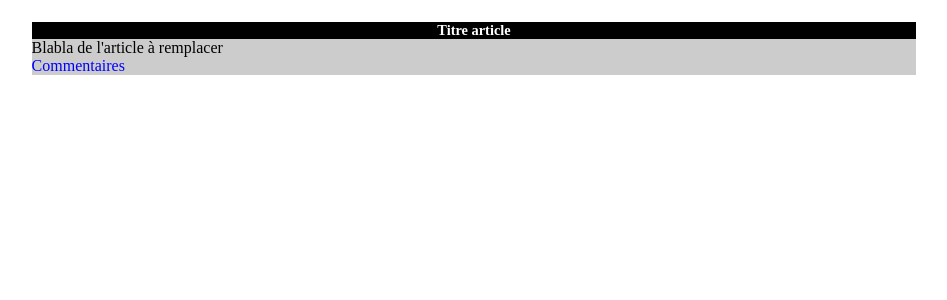
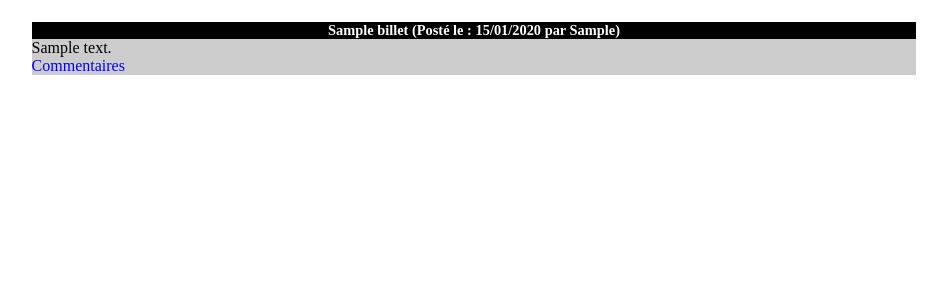
Before and after one commit to Hitoride57/Cours_OC-miniblog, a PHP site: page / in a window 1280 px wide. Shown: the part 58-358 px from the top of the page, without its empty margins (166-1113 px from the left). Run offline with PHP 8.4, Linux system fonts and the light colour scheme; tables that the repository leaves empty or names only in its code hold one stand-in row (values such as "Sample post").

Commit message:
UPDATE(index & include)
Intégration PHP et mise à jour includes

```diff
--- a/includes/db_call.php
+++ b/includes/db_call.php
@@ -1,7 +1,9 @@
+<?php
 // Fichier d'appel de la base de données
 
 try {
-    $db_miniblog = new PDO('mysql:host=localhost;dbname=test;charset=utf8', 'root', 'root');
+    $db_miniblog = new PDO('mysql:host=localhost;dbname=' . $db_name . ';charset=utf8', 'root', 'root');
 } catch (Exception $e) {
     die('Erreur : ' . $e->getMessage());
 }
+?>
--- a/includes/var_set.php
+++ b/includes/var_set.php
@@ -1,8 +1,11 @@
+<?php
 /*
 Fichier de définition des variables récurrentes
 Voir le fichier README.md pour la structure des tables
 */
 
-$db_name = 'test'                       // Nom de la base de données pour le miniblog
-$table_article = 'billets'              // Nom de la table pour le stockage des billets
-$table_comment = 'commentaires'         // Nom de la table pour le stockage des commentaires
+$db_name = 'test';                       // Nom de la base de données pour le miniblog
+$table_article = 'billets';              // Nom de la table pour le stockage des billets
+$table_comment = 'commentaires';         // Nom de la table pour le stockage des commentaires
+$nb_billet = '5';                        // Nombre de billets affichés par défaut
+?>
--- a/index.php
+++ b/index.php
@@ -3,13 +3,28 @@
 
     include('includes/header.php');
 ?>
+
 <div class='news'>
-    <h3>Titre article</h3>
+
+<?php
+
+    include('includes/var_set.php');
+
+    include('includes/db_call.php');
+
+    $last_billet = $db_miniblog->query('SELECT id, auteur, titre, contenu, DATE_FORMAT(date_creation, \'%d/%m/%Y\') AS date_creation FROM ' . $table_article . ' ORDER BY date_creation DESC LIMIT 0,' . $nb_billet);
+
+    while ($billet = $last_billet->fetch()) {
+?>
+    <h3><?php echo $billet['titre'] . ' (Posté le : ' . $billet['date_creation'] . ' par ' . $billet['auteur'] . ')'; ?></h3>
     <p>
-        Blabla de l'article à remplacer
-        <br/>
+        <?php echo $billet['contenu']; ?>
+        <br />
         <a href="commentaires.php">Commentaires</a>
     </p>
+<?php
+    }
+?>
 
 </div>
 
```
